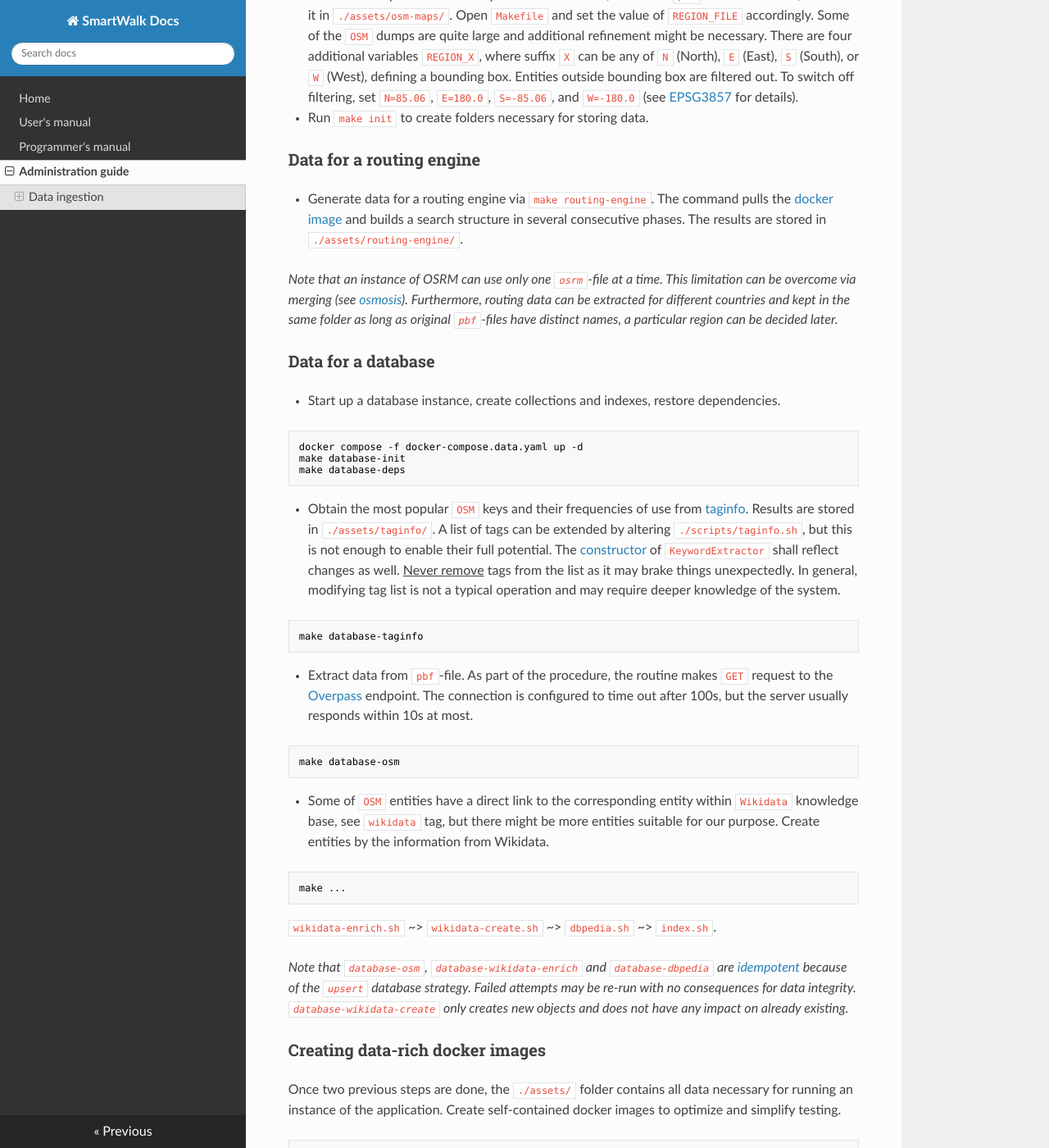
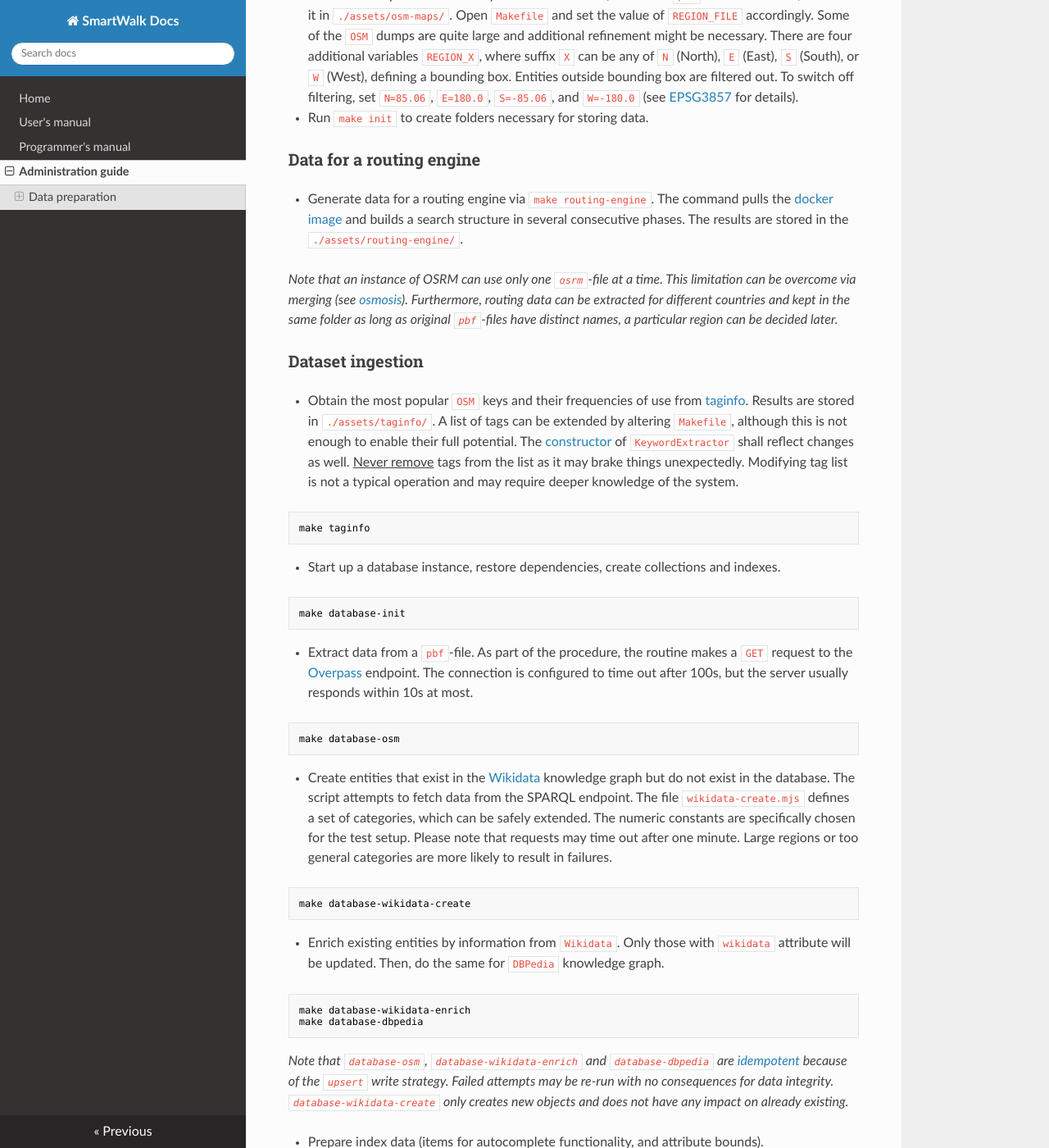
Before and after one commit to zhukovdm/smartwalk, an MkDocs documentation site: the page built from docs/content/admin.md, in a window 1280 px wide and 1400 px high, scrolled down 769 px. Shown: the whole window at 82% size. Built offline with MkDocs 1.6.1, drawn with Linux system fonts in a browser that asks for light colours; nearby versions of some CDN libraries; some of the changed text lies outside the part shown.

Commit message:
add manual up to `index`

````diff
--- a/docs/content/admin.md
+++ b/docs/content/admin.md
@@ -1,6 +1,6 @@
 # Administration guide
 
-## Data ingestion
+## Data preparation
 
 The goal of the procedure is to prepare data for separate two system components, a database and routing engine.
 
@@ -30,47 +30,60 @@ cd ./smartwalk/data/
 
 ### Data for a routing engine
 
-- Generate data for a routing engine via `make routing-engine`. The command pulls the [docker image](https://hub.docker.com/r/osrm/osrm-backend/) and builds a search structure in several consecutive phases. The results are stored in `./assets/routing-engine/`.
+- Generate data for a routing engine via `make routing-engine`. The command pulls the [docker image](https://hub.docker.com/r/osrm/osrm-backend/) and builds a search structure in several consecutive phases. The results are stored in the `./assets/routing-engine/`.
 
 *Note that an instance of OSRM can use only one `osrm`-file at a time. This limitation can be overcome via merging (see [osmosis](https://gis.stackexchange.com/a/242880)). Furthermore, routing data can be extracted for different countries and kept in the same folder as long as original `pbf`-files have distinct names, a particular region can be decided later.*
 
-### Data for a database
+### Dataset ingestion
 
-- Start up a database instance, create collections and indexes, restore dependencies.
+- Obtain the most popular `OSM` keys and their frequencies of use from [taginfo](https://taginfo.openstreetmap.org/taginfo/apidoc). Results are stored in `./assets/taginfo/`. A list of tags can be extended by altering `Makefile`, although this is not enough to enable their full potential. The [constructor](https://github.com/zhukovdm/smartwalk/blob/fab346ac73f43be063b7e16d4f2c5f060e38ecfc/data/osm/KeywordExtractor.cs#L23-L53) of `KeywordExtractor` shall reflect changes as well. <u>Never remove</u> tags from the list as it may brake things unexpectedly. Modifying tag list is not a typical operation and may require deeper knowledge of the system.
 
 ```bash
-docker compose -f docker-compose.data.yaml up -d
-make database-init
-make database-deps
+make taginfo
 ```
 
-- Obtain the most popular `OSM` keys and their frequencies of use from [taginfo](https://taginfo.openstreetmap.org/taginfo/apidoc). Results are stored in `./assets/taginfo/`. A list of tags can be extended by altering `./scripts/taginfo.sh`, but this is not enough to enable their full potential. The [constructor](https://github.com/zhukovdm/smartwalk/blob/fab346ac73f43be063b7e16d4f2c5f060e38ecfc/data/osm/KeywordExtractor.cs#L23-L53) of `KeywordExtractor` shall reflect changes as well. <u>Never remove</u> tags from the list as it may brake things unexpectedly. In general, modifying tag list is not a typical operation and may require deeper knowledge of the system.
+- Start up a database instance, restore dependencies, create collections and indexes.
 
 ```bash
-make database-taginfo
+make database-init
 ```
 
-- Extract data from `pbf`-file. As part of the procedure, the routine makes `GET` request to the [Overpass](https://overpass-api.de/api/interpreter) endpoint. The connection is configured to time out after 100s, but the server usually responds within 10s at most.
+- Extract data from a `pbf`-file. As part of the procedure, the routine makes a `GET` request to the [Overpass](https://overpass-api.de/api/interpreter) endpoint. The connection is configured to time out after 100s, but the server usually responds within 10s at most.
 
 ```bash
 make database-osm
 ```
 
-- Some of `OSM` entities have a direct link to the corresponding entity within `Wikidata` knowledge base, see `wikidata` tag, but there might be more entities suitable for our purpose. Create entities by the information from Wikidata.
+- Create entities that exist in the [Wikidata](https://www.wikidata.org/wiki/Wikidata:Main_Page) knowledge graph but do not exist in the database. The script attempts to fetch data from the SPARQL endpoint. The file `wikidata-create.mjs` defines a set of categories, which can be safely extended. The numeric constants are specifically chosen for the test setup. Please note that requests may time out after one minute. Large regions or too general categories are more likely to result in failures.
 
 ```bash
-make ...
+make database-wikidata-create
 ```
 
+- Enrich existing entities by information from `Wikidata`. Only those with `wikidata` attribute will be updated. Then, do the same for `DBPedia` knowledge graph.
 
+```bash
+make database-wikidata-enrich
+make database-dbpedia
+```
 
-`wikidata-enrich.sh` ~> `wikidata-create.sh` ~> `dbpedia.sh` ~> `index.sh`.
+*Note that `database-osm`, `database-wikidata-enrich` and `database-dbpedia` are [idempotent](https://en.wikipedia.org/wiki/Idempotence#Idempotent_functions) because of the `upsert` write strategy. Failed attempts may be re-run with no consequences for data integrity. `database-wikidata-create` only creates new objects and does not have any impact on already existing.*
 
-*Note that `database-osm`, `database-wikidata-enrich` and `database-dbpedia` are [idempotent](https://en.wikipedia.org/wiki/Idempotence#Idempotent_functions) because of the `upsert` database strategy. Failed attempts may be re-run with no consequences for data integrity. `database-wikidata-create` only creates new objects and does not have any impact on already existing.*
+- Prepare index data (items for autocomplete functionality, and attribute bounds).
+
+```bash
+make database-index
+```
+
+- Finally, stop the database instance. All relevant data are stored in the `./assets/database`.
+
+```bash
+make database-stop
+```
 
 ### Creating data-rich docker images
 
-Once two previous steps are done, the `./assets/` folder contains all data necessary for running an instance of the application. Create self-contained docker images to optimize and simplify testing.
+Once two previous phases are done, the `./assets/` folder contains all data necessary for running an instance of the application. Create self-contained docker images to optimize and simplify testing.
 
 ```bash
 docker build -f ./Dockerfile.database -t smartwalk-database
````
